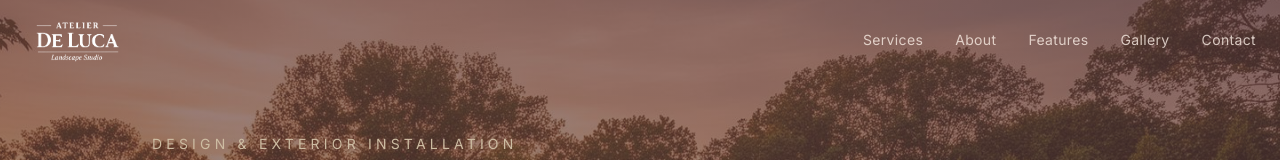
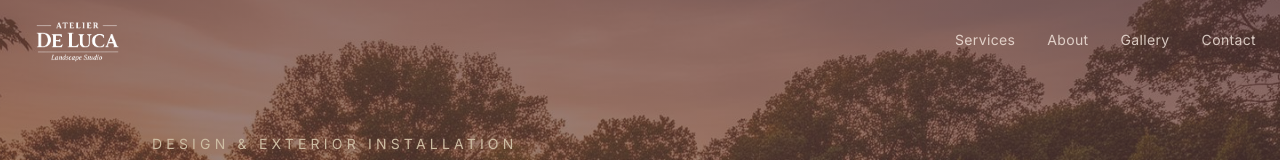
Before and after one commit to SamisDone/Atelier-De-Luca, a Next.js app: page / in a window 1280 px wide. Shown: the top 160 px of the page. Built offline with nearby package versions, Linux system fonts and the light colour scheme.

Commit message:
Expanded design and exterior installation focus across site
Co-authored-by: SamisDone <119945235+SamisDone@users.noreply.github.com>

```diff
--- a/src/components/Footer.tsx
+++ b/src/components/Footer.tsx
@@ -22,7 +22,7 @@ const Footer = () => {
           <div>
             <h4 className="font-serif text-lg mb-4">Quick Links</h4>
             <ul className="space-y-2">
-              {["Services", "About", "Features", "Gallery", "Contact"].map((item) => (
+              {["Services", "About", "Gallery", "Contact"].map((item) => (
                 <li key={item}>
                   <Link
                     href={`#${item.toLowerCase()}`}
--- a/src/components/Navbar.tsx
+++ b/src/components/Navbar.tsx
@@ -6,7 +6,7 @@ import Image from "next/image";
 import Link from "next/link";
 import { Menu, X } from "lucide-react";
 
-const navItems = ["Services", "About", "Features", "Gallery", "Contact"];
+const navItems = ["Services", "About", "Gallery", "Contact"];
 
 const Navbar = () => {
   const [scrolled, setScrolled] = useState(false);
```
